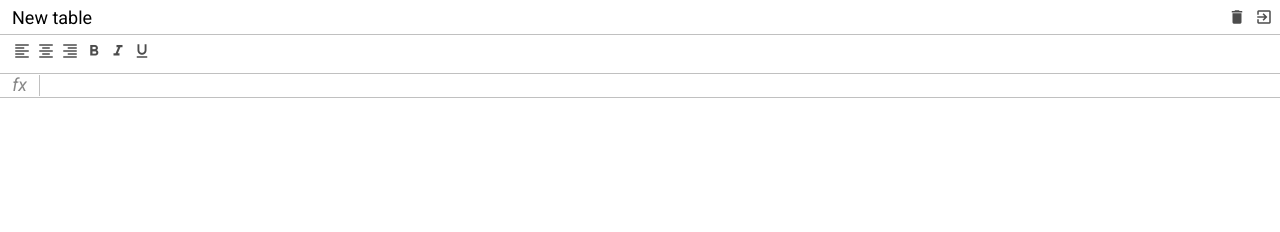
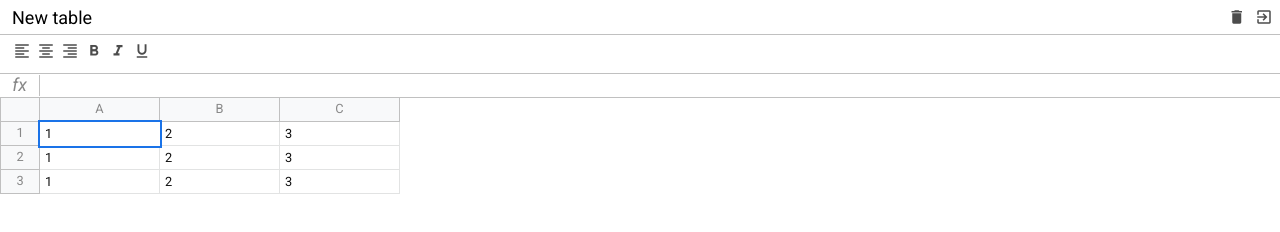
Before and after one commit to YaroslavB/exel, a website built with webpack: page src/index.html in a window 1280 px wide. Built offline with nearby package versions, Linux system fonts and the light colour scheme.

Commit message:
- header table end

```diff
--- a/src/index.html
+++ b/src/index.html
@@ -49,6 +49,39 @@
             <div class="input" contenteditable="true" spellcheck="false"></div>
         </div>
         <div class="exel__table">
+            <div class="row">
+                <div class="row-info"></div>
+                <div class="row-data">
+                    <div class="column">A</div>
+                    <div class="column">B</div>
+                    <div class="column">C</div>
+                </div>
+            </div>
+
+            <div class="row">
+                <div class="row-info">1</div>
+                <div class="row-data">
+                    <div class="cell selected" contenteditable="true">1</div>
+                    <div class="cell" contenteditable="true">2</div>
+                    <div class="cell" contenteditable="true">3</div>
+                </div>
+            </div>
+            <div class="row">
+                <div class="row-info">2</div>
+                <div class="row-data">
+                    <div class="cell">1</div>
+                    <div class="cell">2</div>
+                    <div class="cell">3</div>
+                </div>
+            </div>
+            <div class="row">
+                <div class="row-info">3</div>
+                <div class="row-data">
+                    <div class="cell">1</div>
+                    <div class="cell">2</div>
+                    <div class="cell">3</div>
+                </div>
+            </div>
 
         </div>
     </div>
--- a/src/scss/_var.scss
+++ b/src/scss/_var.scss
@@ -3,3 +3,5 @@
 $toolbar-height:40px;
 $formula-height:24px;
 $info-cell-width:40px;
+$row-height:24px;
+$cell-width: 120px;
--- a/src/scss/index.scss
+++ b/src/scss/index.scss
@@ -18,4 +18,8 @@
 .exel{
   position: relative;
   color: #888;
+  height: 100%;
+  max-width: 100%;
+  font-size: .8rem;
+
 }
--- a/src/scss/tables.scss
+++ b/src/scss/tables.scss
@@ -1,6 +1,65 @@
 @import "var";
 @import "mixins";
 
-.exel__table{
+.exel__table {
+  position: absolute;
+  left: 0;
+  right: 0;
+  top: $header-height+$toolbar-height+$formula-height;
+  overflow-x: auto;
+  padding-bottom: 2px;
+
+  .row {
+    display: flex;
+    flex-direction: row;
+    min-height: 20px;
+    height: $row-height;
+  }
+
+  .row-info {
+    display: flex;
+    justify-content: center;
+    align-items: center;
+    min-width: $info-cell-width;
+    height: 100%;
+    border: 1px solid $border-color;
+    background: #f8f9fa;
+    border-top: 0;
+  }
+
+  .column {
+    display: flex;
+    justify-content: center;
+    align-items: center;
+    background: #f8f9fa;
+    min-width: 40px;
+    width: $cell-width;
+    border: 1px solid $border-color;
+    height: 100%;
+    border-top: 0;
+    border-left: 0;
+  }
+
+  .row-data {
+    display: flex;
+  }
+
+  .cell {
+    min-width: 40px;
+    padding: 5px;
+    width: $cell-width;
+    height: 100%;
+    border: 1px solid #e2e3e3;
+    border-top: 0;
+    border-left: 0;
+    color: #111;
+    white-space: nowrap;
+    outline: none;
+    &.selected {
+      border: 0;
+      outline: 2px solid #1a73e8;
+      z-index: 2;
+    }
+  }
 
 }
```
Also changed, not shown: 1 other file.
